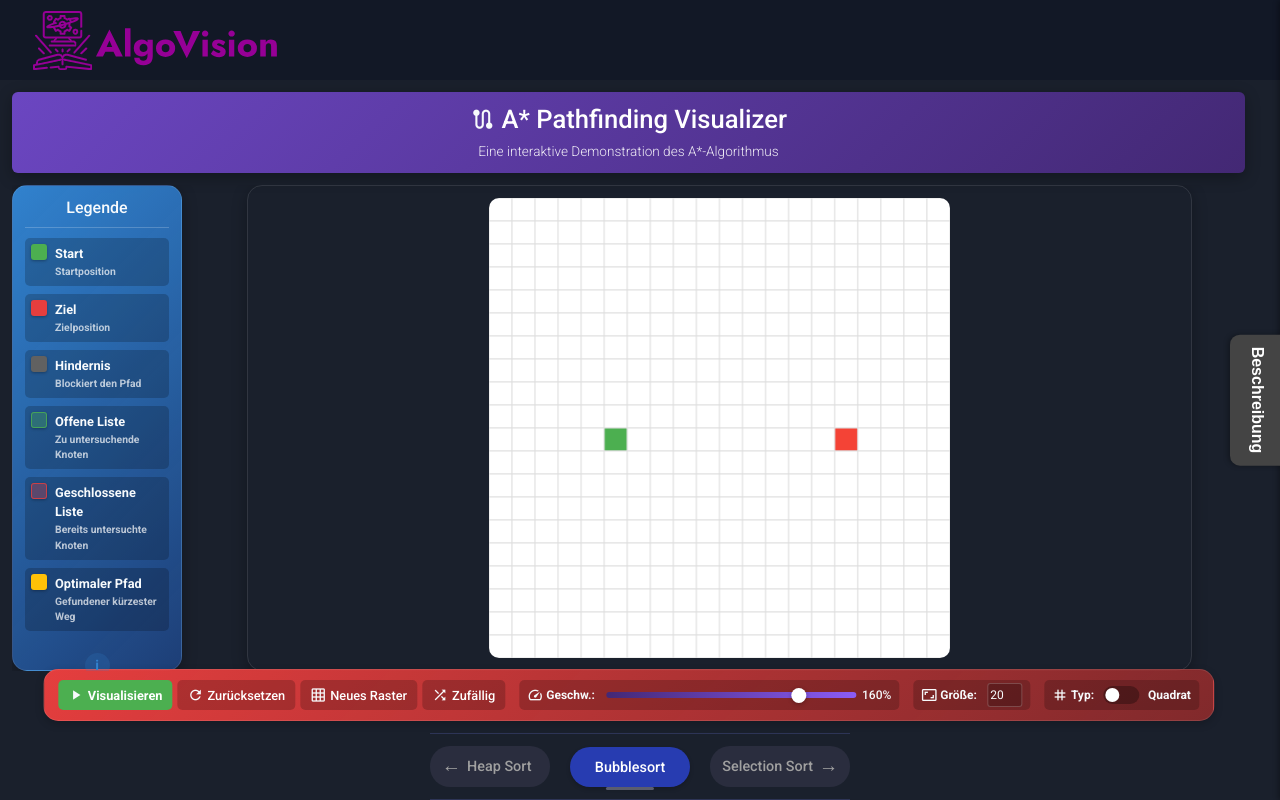
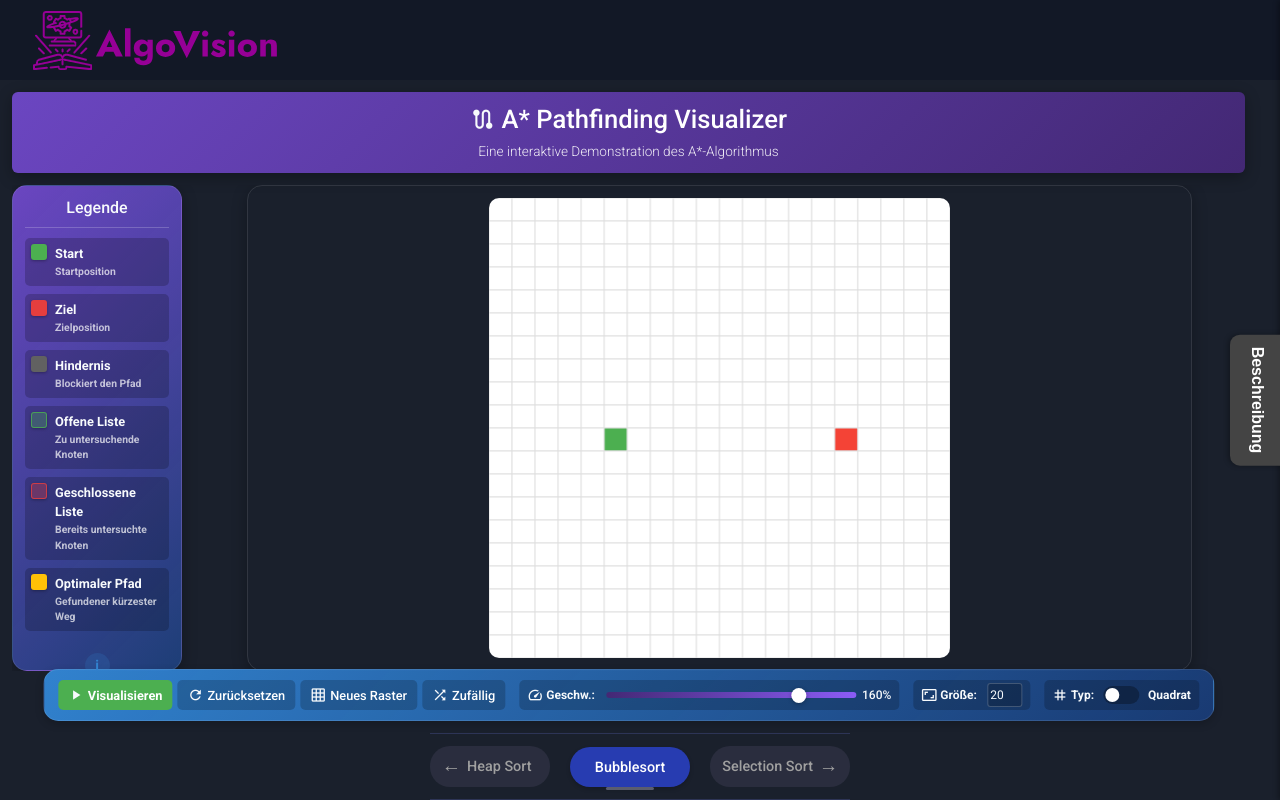
Before and after one commit to annika0205/SD, an Angular app in the folder FrontEnd/: page /astar in a window 1280 px wide. Built offline with nearby package versions, Linux system fonts and the light colour scheme.

Commit message:
farbänderung plus Satistics anpassung

```diff
--- a/FrontEnd/src/app/graphs/astar/astar.component.css
+++ b/FrontEnd/src/app/graphs/astar/astar.component.css
@@ -26,9 +26,9 @@
   --header-zwei: #432874; /* Dark purple from gradient */
   --button-color: rgba(255, 255, 255, 0.1); /* From provided CSS */
   --slider-color: rgba(255, 255, 255, 0.1); /* From provided CSS */
-  --legend-color: #3182ce; /* Blue from app-box:nth-child(2) */
+  --legend-color: #6b46c1; /* Blue from app-box:nth-child(2) */
   --stat-color: #6b46c1; /* Purple from app-box:nth-child(1) */
-  --row-color: #e53e3e; /* Red from app-box:nth-child(3) */
+  --row-color: #3182ce; /* Red from app-box:nth-child(3) */
 
   background-color: #1a202c;
   height: 100%;
@@ -114,7 +114,7 @@
 
 /* Sidebar mit Legende */
 .sidebar {
-  width: 180px; /* Etwas schmaler, damit die Statistik breiter sein kann */
+  width: 210px; /* Etwas schmaler, damit die Statistik breiter sein kann */
   flex-shrink: 0;
   max-height: 100%;
   overflow-y: visible; /* Kein Scrollen mehr in der Legende */
@@ -366,7 +366,7 @@ canvas .text {
   padding: 10px 12px;
   border-radius: 15px; /* Wie im bereitgestellten CSS */
   box-shadow: 0 3px 8px rgba(0, 0, 0, 0.2);
-  background: linear-gradient(135deg, var(--row-color), rgba(155, 44, 44, 0.8)); /* From app-box:nth-child(3) */
+  background: linear-gradient(135deg, var(--row-color),rgba(25, 65, 133, 0.8)); /* From app-box:nth-child(3) */
   gap: 0;
   min-height: 50px;
   position: absolute; /* Absolute Positionierung */
@@ -743,6 +743,7 @@ input:checked + .toggle-slider:before {
   background-color: rgba(0, 0, 0, 0.2); /* Wie im bereitgestellten CSS */
   border-left: 2px solid rgba(255, 255, 255, 0.2);
   transition: all 0.3s ease;
+  height: 12%;
 }
 
 .path-status-banner.success {
```
Also changed, not shown: FrontEnd/src/app/sorting/template-sortingg/template-sorting.component.html (line endings or trailing spaces), FrontEnd/src/app/sorting/template-sortingg/template-sorting.component.ts (line endings or trailing spaces).
